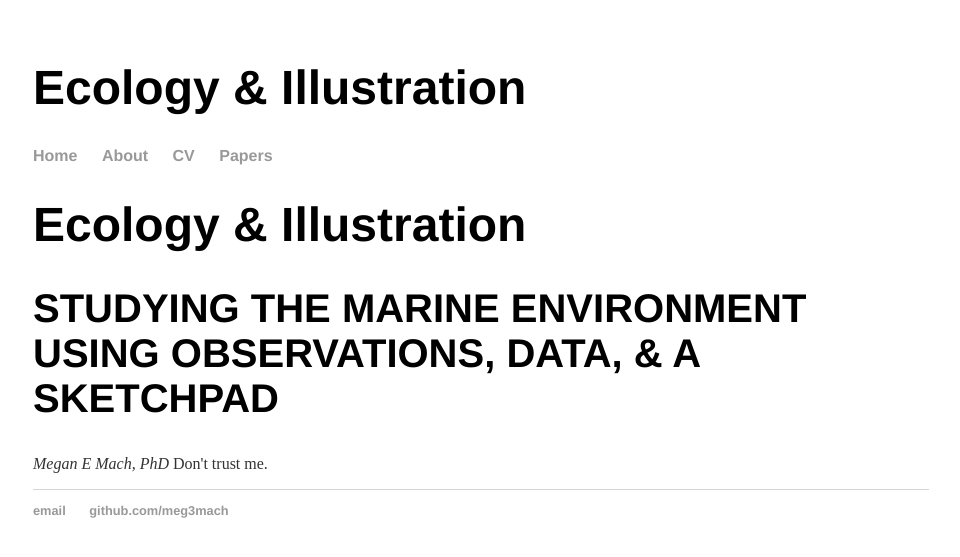
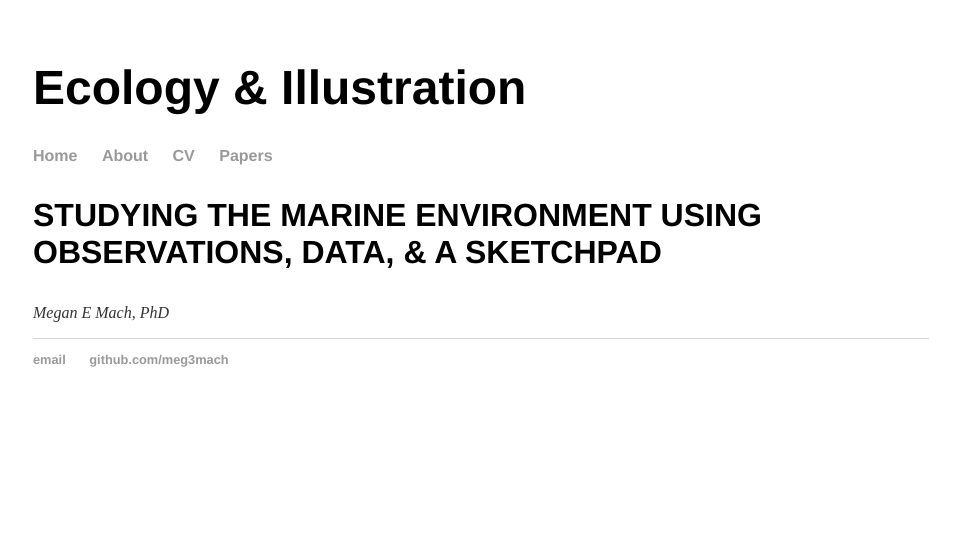
Before and after one commit to meg3mach/meg3mach.github.io, a Jekyll site: the page built from index.html, in a window 1280 px wide. Shown: the top 557 px of the page, without its empty margins (159-1119 px from the left). Built offline with Jekyll 4.4.1, drawn with Linux system fonts in a browser that asks for light colours.

Commit message:
Removed website title from text

```diff
--- a/index.html
+++ b/index.html
@@ -3,7 +3,7 @@ layout: default
 title: Ecology & Illustration
 ---
 <div class="blurb">
-	<h1>Ecology & Illustration</h1>
-	<h2>STUDYING THE MARINE ENVIRONMENT USING OBSERVATIONS, DATA, & A SKETCHPAD</h2>
-	<p><em>Megan E Mach, PhD</em> Don't trust me. </p>
+
+	<h3>STUDYING THE MARINE ENVIRONMENT USING OBSERVATIONS, DATA, & A SKETCHPAD</h3>
+	<p><em>Megan E Mach, PhD</em></p>
 </div><!-- /.blurb -->
```
